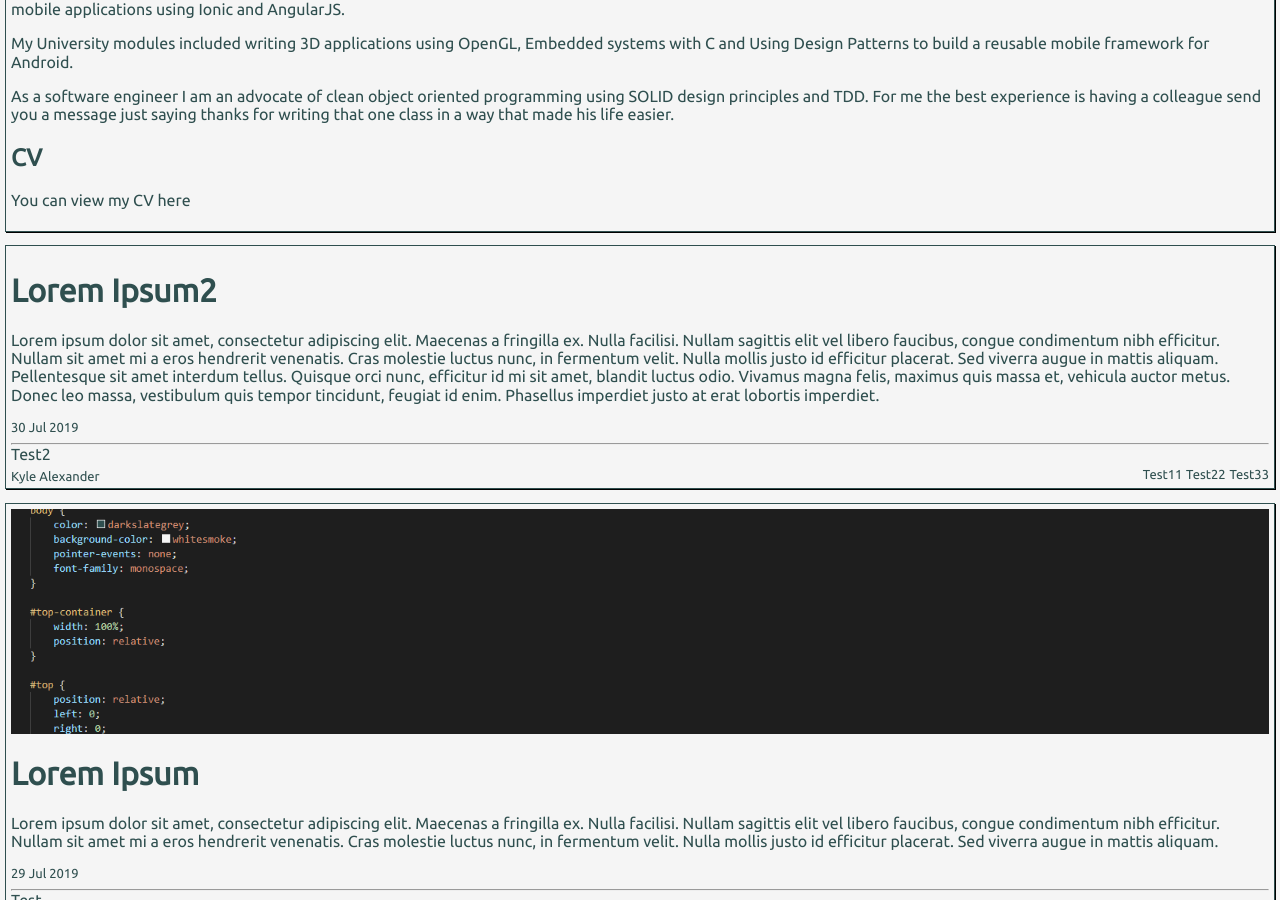
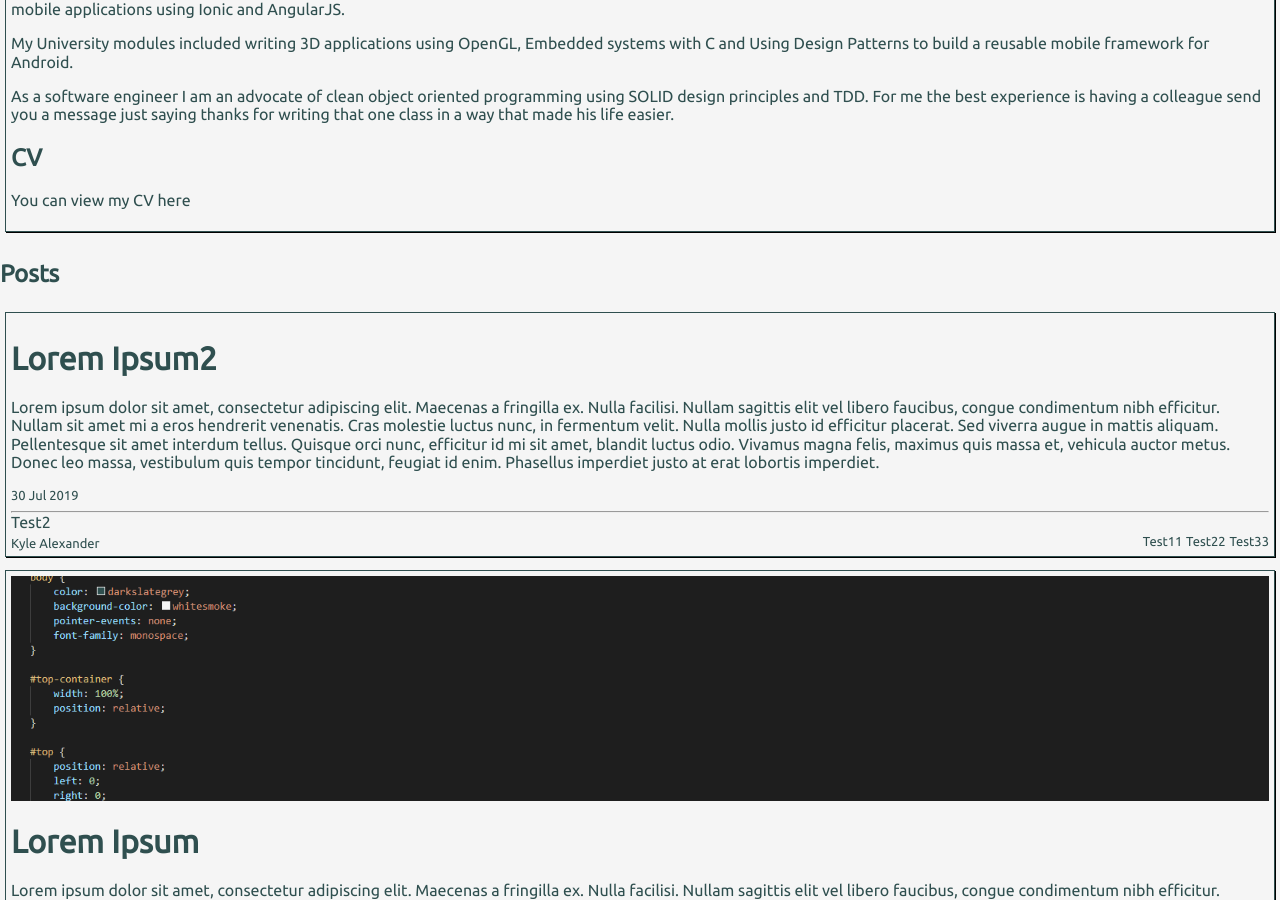
Before and after one commit to Mcphylus12/mcphylus12.github.io, a Jekyll site: the page built from index.md, in a window 1280 px wide and 900 px high, scrolled down 701 px. Built offline with Jekyll 4.4.1, drawn with Linux system fonts in a browser that asks for light colours.

Commit message:
added posts title

```diff
--- a/_includes/posts.html
+++ b/_includes/posts.html
@@ -1,5 +1,6 @@
 <div id="posts">
-    {% for post in site.posts %}
+    <h2>Posts</h2>
+    {% for post in site.posts limit: 5 %}
         {% if post.visible %}
             <div id="post" class="section">
                 <a href="{{ post.url }}">
```
